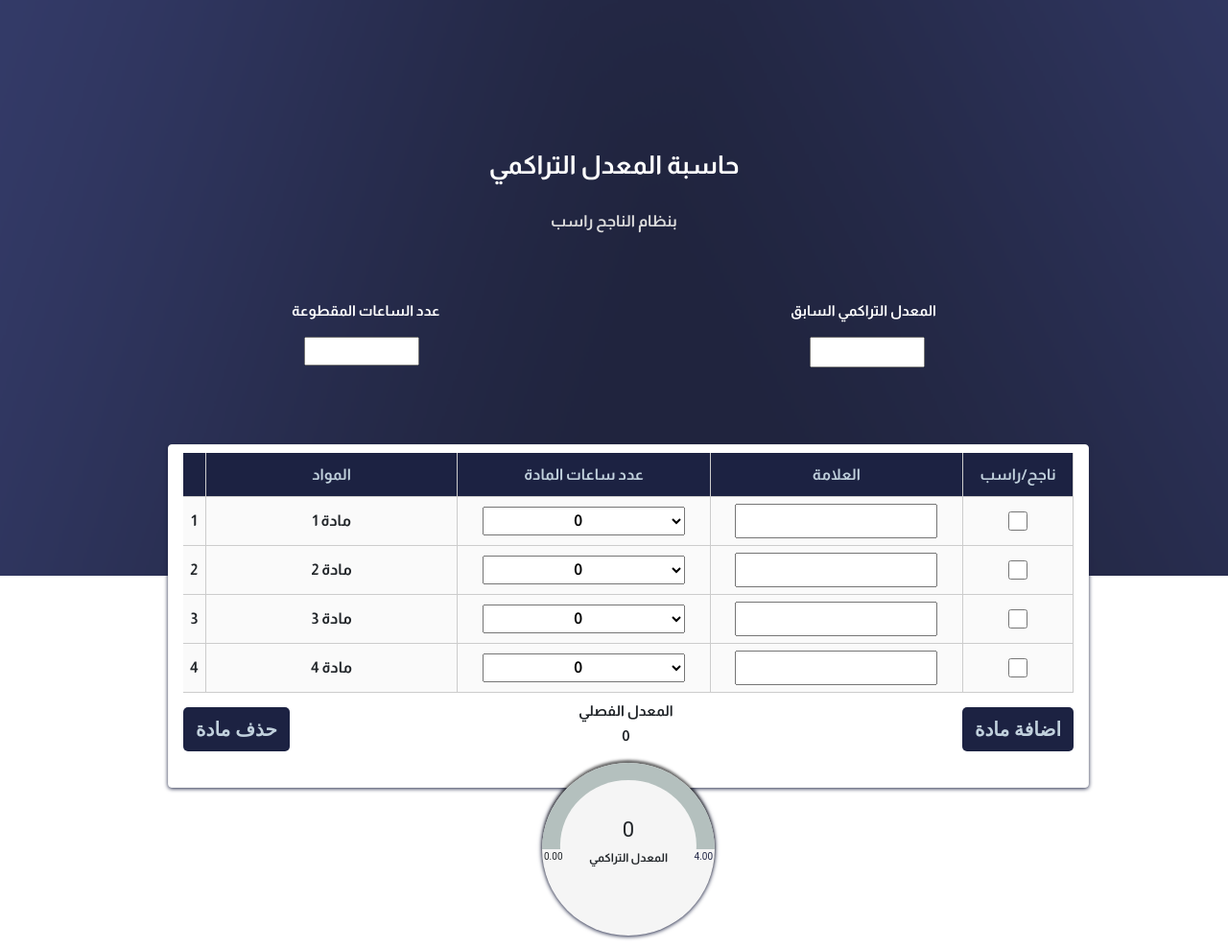
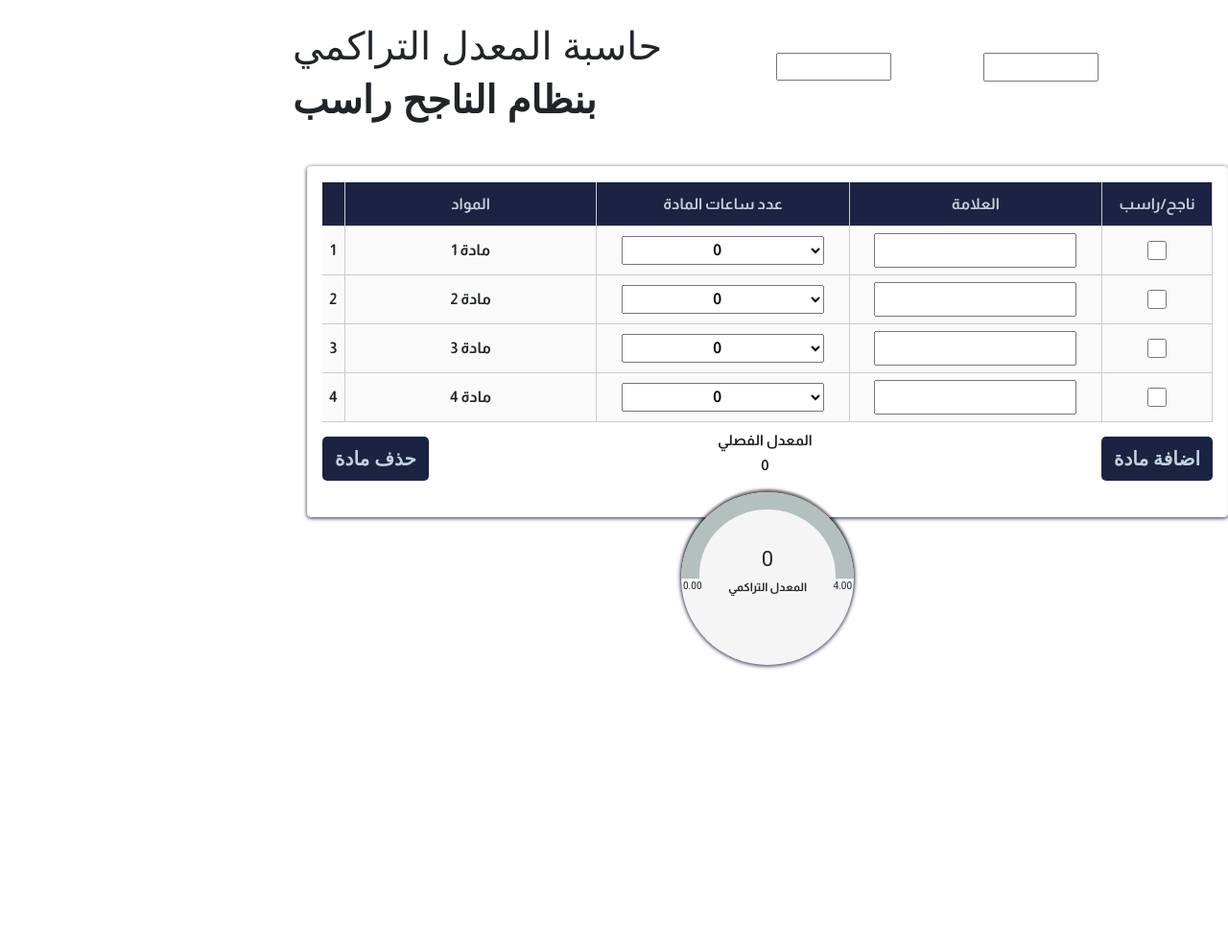
Before and after one commit to Hamzeh-ata/Gpa-calculator, a plain HTML site: page trakomi.html in a window 1280 px wide. Shown: the whole page at 96% size. After the commit the page ends 800 px from the top, so only its background shows below. Drawn offline with nearby package versions, Linux system fonts and the light colour scheme.

Commit message:
added new file

```diff
--- a/trakomi.html
+++ b/trakomi.html
@@ -7,34 +7,40 @@
     <link rel="stylesheet" href="https://maxcdn.bootstrapcdn.com/bootstrap/4.0.0/css/bootstrap.min.css" integrity="sha384-Gn5384xqQ1aoWXA+058RXPxPg6fy4IWvTNh0E263XmFcJlSAwiGgFAW/dAiS6JXm" crossorigin="anonymous">
     </head>
     <body>
-    <div class="img"></div>
 
-<div class="trakomi_contianer ">
-  <div class="row justify-content-center align-items-center  " style="height: 180px;">
-  <div class=" gpa-calculator-text" style="height: 22px;">حاسبة المعدل التراكمي</div>
+
+<div class="container-fluid px-0 trakomi_contianer justify-content-center pt-3 ">
+  <div class="row row-1 align-items-center align-content-center pb-1 " >
+    <div class="main_text">
+
+  <h1 id="gpa-calculator-text"  class="text-center" >حاسبة المعدل التراكمي</h1>
+  <h2 id="naj7-text" class="text-center "> بنظام الناجح راسب</h2>
+</div>
+
+<div class="row  align-content-center   justify-content-center row-2 text-center d-flex">
+
+
+  <div class="col-4 prevGrade-text text-center  align-content-center pl-1 justify-content-center pb-1 " style="color: white;">
+    <span class="col-text" >المعدل التراكمي السابق</span>
+
+    <input id="prevGrade" class="left-input mt-3 " maxlength="4" type="text" onkeyup="get_trakomiGrade()">
+
+    </div>
+  <div class="col-4 hours-text text-center ml-2 align-self-center align-content-center justify-content-center pb-1" style="color: white;">
+     عدد الساعات المقطوعة
+
+    <input id="prevHours" class="right-input mt-3" maxlength="4" type="text" onkeyup="get_trakomiGrade()" >
+  </div>
+
 
 </div>
 
+</div>
 
-
-<div class="naj7-text pt-3"> بنظام الناجح راسب</div>
-
-<div class="trakm-cont align-content-center text-center">
-           <div class="float-right text-center pb-4" >
-   <div class="prevGrade-text"   style="color: white;" >المعدل التراكمي السابق</div>
-   <input id="prevGrade" class="right-input ml-2 mt-3" maxlength="4" type="text" onkeyup="get_trakomiGrade()">
-  </div>
-  <div class="float-left text-center pb-4">
-   <div class="hours-text" style="color: white;">عدد الساعات المقطوعة </div>
-   <input id="prevHours" class="left-input mr-2 mt-3" maxlength="4" type="text" onkeyup="get_trakomiGrade()" >
-  </div>
-</div>
-    <div id="contentheader" class="header-content" style="border-bottom: 0;">
-     <div class="container" >
-    <div class="container border rounded shadow-sm   pt-2 mb-lg-10 bg-white mt-lg-10" style=" border-color: whitesmoke !important; background-color: white !important; ">
+  <div class="container border rounded shadow-sm ce  pt-3 mb-lg-10 bg-white" style=" border-color: whitesmoke !important; background-color: white !important; ">
       <div class="row" >
       <div class="col-lg-12  ">
-             <div id="table" class="input "  >
+           <div id="table" class="input">
           <table id="table1" class="FrontPage input" cellspacing="0" cellpadding="0">
               <colgroup><col style="background-color: #bbb;" width="2%">
                   <col width="30%">
@@ -125,15 +131,19 @@
    <button id="addButton" class="float-right btn- Add-button" type="submit" name="" value="Add" style="font-weight: bold;text-decoration: none;" tabindex="0" title="">
     <span class="rbText">اضافة مادة</span>
     </button>
-      <button id="removeButton" class="float-left Remove-Button" type="submit" name="" value="Add" style="font-weight: bold;text-decoration: none;" tabindex="0" title="">
+
+    <button id="removeButton" class="float-left  Remove-Button " type="submit" name="" value="Add" style="font-weight: bold;text-decoration: none;" tabindex="0" title="">
       <span class="rbText">حذف مادة</span>
       </button>
       <div id="fasliGradeText" class="text-center pt-2 ">المعدل الفصلي</div>
       <div id="fasli" class="fasliGrade text-center pt-1 pb-3" type="text">0</div>
  </div>
 </div>
+
+
+
 </div>
-<div class="gpa-calculator" >
+<div class="gpa-calculator align-self-center" >
 <div class="gauge__body">
   <div class="gauge__fill"></div>
   <div  id="grade" class="gauge__cover">0</div>
@@ -144,19 +154,27 @@
 
   <div class="float-right base-mark" style="font-size: 10px; color:#1c2242; padding-right: 2px; display: inline-block;">4.00  </div>
   <div class="spacer"></div>
-
-  </div>
-
-</div>
-
-</div>
-
 </div>
 
 </div>
 </div>
 
+
+
+
+
+
+
 </div>
+
+
+
+
+
+
+
+
+
 
 
 
```
Lines whose indentation alone changed are shown as unchanged.
